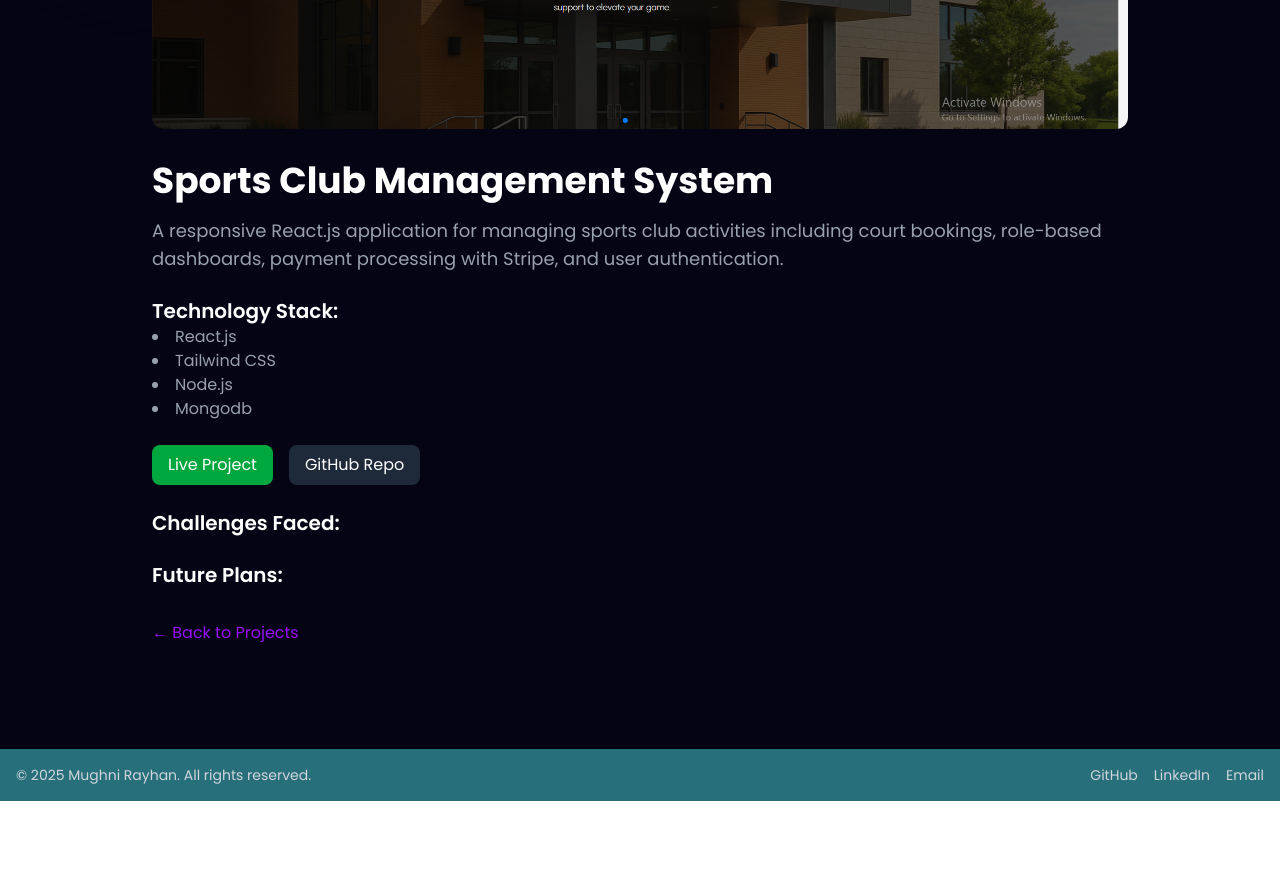
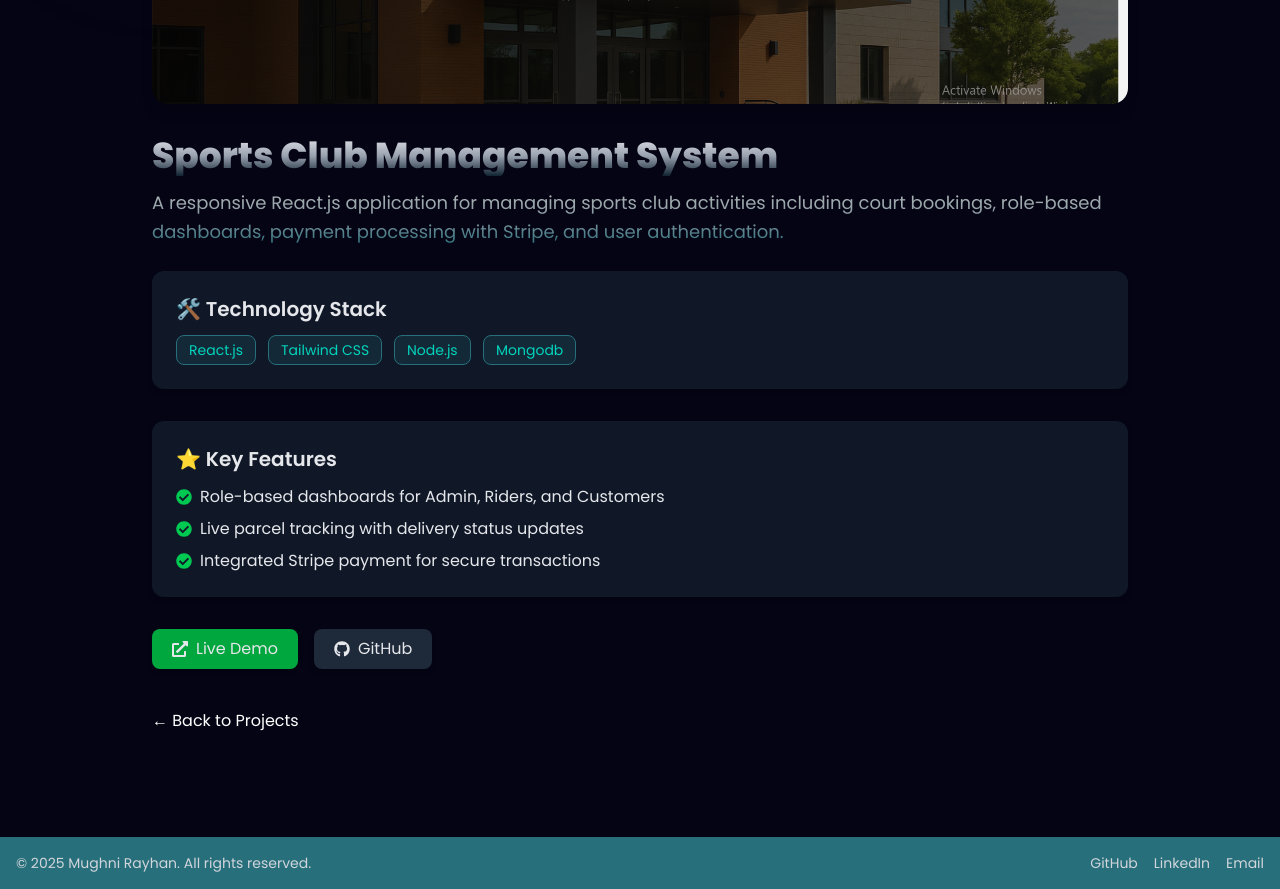
Before and after one commit to MughniRayhan/Portfolio, a React (Vite) app: page /projects/1 in a window 1280 px wide. Shown: the part 400-1289 px from the top of the page. Before the commit the page ends 1201 px from the top, so only its background shows below. Built offline with nearby package versions, Linux system fonts and the light colour scheme.

Commit message:
change project details page

```diff
--- a/src/Pages/Home/ProjectDetails.jsx
+++ b/src/Pages/Home/ProjectDetails.jsx
@@ -1,42 +1,149 @@
 import { useParams, Link, useLoaderData } from "react-router";
+import { FaCheckCircle, FaGithub, FaExternalLinkAlt } from "react-icons/fa";
 
 
 
 export default function ProjectDetails() {
-  const projectDetails = useLoaderData()
+  const projectDetails = useLoaderData();
   const { id } = useParams();
-  const project = projectDetails[id-1];
-  console.log("id: ", id, " project: ", project)
+  const project = projectDetails[id - 1];
+
 
   if (!project) {
-    return <h2 className="text-center mt-20 text-white">Project not found</h2>;
+    return (
+      <h2 className="text-center mt-20 text-red-500 text-xl">
+        Project not found
+      </h2>
+    );
   }
 
   return (
-    <section className="py-16 px-6 max-w-5xl mx-auto my-10">
-      <img src={project.image} alt={project.name} className="w-full rounded-xl mb-8" />
-      <h2 className="text-4xl font-bold mb-4 text-white">{project.name}</h2>
-      <p className="text-lg text-gray-400 mb-4">{project.description}</p>
-
-      <h3 className="text-xl font-semibold mt-6 text-white">Technology Stack:</h3>
-      <ul className="list-disc list-inside text-gray-400">
-        {project.stack.map((tech, index) => (
-          <li key={index}>{tech}</li>
-        ))}
-      </ul>
-
-      <div className="mt-6 flex gap-4">
-        <a href={project.liveLink} target="_blank" rel="noreferrer" className="bg-green-600 text-white px-4 py-2 rounded-lg hover:bg-green-700">Live Project</a>
-        <a href={project.githubLink} target="_blank" rel="noreferrer" className="bg-gray-800 text-white px-4 py-2 rounded-lg hover:bg-gray-900">GitHub Repo</a>
+    <section className="py-16 px-6 max-w-5xl mx-auto my-10 text-gray-200">
+      {/* Project Image */}
+      <div
+        className="overflow-hidden rounded-2xl shadow-lg mb-8"
+        data-aos="fade-up" data-aos-duration="2000"
+      >
+        <img
+          src={project.image}
+          alt={project.name}
+          className="w-full h-[400px] object-cover hover:scale-105 transition-transform duration-500"
+        />
       </div>
 
-      <h3 className="text-xl font-semibold mt-6 text-white">Challenges Faced:</h3>
-      <p className="text-gray-500">{project.challenges}</p>
+      {/* Project Title */}
+      <h2
+        className="sm:text-4xl text-3xl font-extrabold mb-3 sm:bg-gradient-to-t sm:from-primary/30 sm:via-gray-400 sm:to-gray-200 sm:bg-clip-text sm:text-transparent"
+        data-aos="fade-right" data-aos-duration="2000"
+      >
+        {project.name}
+      </h2>
+      <p
+        className="sm:text-lg accent-gradient leading-relaxed mb-6"
+        data-aos="fade-left" data-aos-duration="2000"
+      >
+        {project.description}
+      </p>
 
-      <h3 className="text-xl font-semibold mt-6 text-white">Future Plans:</h3>
-      <p className="text-gray-500">{project.futurePlans}</p>
+      {/* Tech Stack */}
+      <div
+        className="bg-gray-900 p-6 rounded-xl shadow-md mb-8"
+        data-aos="zoom-in" data-aos-duration="2000"
+      >
+        <h3 className="text-xl font-semibold text-gray-200 mb-3">
+          🛠️ Technology Stack
+        </h3>
+        <div className="flex flex-wrap gap-3">
+          {project.stack.map((tech, index) => (
+            <span
+              key={index}
+              className="bg-primary/20 border border-primary text-accent px-3 py-1 rounded-lg text-sm"
+              data-aos="flip-up"
+              data-aos-delay={index * 100}
+              data-aos-duration="2000"
+            >
+              {tech}
+            </span>
+          ))}
+        </div>
+      </div>
 
-      <Link to="/projects" className="inline-block mt-8 text-purple-600 hover:underline">← Back to Projects</Link>
+      {/* Features */}
+      {project.features && (
+        <div
+          className="bg-gray-900 p-6 rounded-xl shadow-md mb-8"
+          data-aos="fade-up" data-aos-duration="2000"
+        >
+          <h3 className="text-xl font-semibold text-gray-200 mb-3">
+            ⭐ Key Features
+          </h3>
+          <ul className="space-y-2">
+            {project.features.map((feature, idx) => (
+              <li key={idx} className="flex items-start gap-2" data-aos="fade-up" data-aos-delay={idx * 150} data-aos-duration="2000">
+                <FaCheckCircle className="text-green-500 mt-1" />
+                <span>{feature}</span>
+              </li>
+            ))}
+          </ul>
+        </div>
+      )}
+
+      {/* Challenges */}
+      {project.challenges && (
+        <div
+          className="bg-gray-900/40 p-6 rounded-xl shadow-md mb-8"
+          data-aos="fade-right" data-aos-duration="2000"
+        >
+          <h3 className="text-xl font-semibold text-yellow-400 mb-3">
+            ⚡ Challenges Faced
+          </h3>
+          <p className="text-gray-300">{project.challenges}</p>
+        </div>
+      )}
+
+      {/* Future Plans */}
+      {project.futurePlans && (
+        <div
+          className="bg-gray-900/40 p-6 rounded-xl shadow-md mb-8"
+          data-aos="fade-left"
+        >
+          <h3 className="text-xl font-semibold text-blue-400 mb-3">
+            🚀 Future Plans
+          </h3>
+          <p className="text-gray-300">{project.futurePlans}</p>
+        </div>
+      )}
+
+      {/* Links */}
+      <div className="flex gap-4 mt-6" data-aos="zoom-in-up" data-aos-duration="2000">
+        {project.liveLink && (
+          <a
+            href={project.liveLink}
+            target="_blank"
+            rel="noreferrer"
+            className="flex items-center gap-2 bg-green-600 hover:bg-green-700 px-5 py-2 rounded-lg shadow-md transition"
+          >
+            <FaExternalLinkAlt /> Live Demo
+          </a>
+        )}
+        {project.githubLink && (
+          <a
+            href={project.githubLink}
+            target="_blank"
+            rel="noreferrer"
+            className="flex items-center gap-2 bg-gray-800 hover:bg-gray-900 px-5 py-2 rounded-lg shadow-md transition"
+          >
+            <FaGithub /> GitHub
+          </a>
+        )}
+      </div>
+
+      {/* Back Button */}
+      <div className="mt-10" data-aos="fade-up" data-aos-duration="2000">
+        <Link to="/projects" className="inline-block text-white hover:underline">
+          ← Back to Projects
+        </Link>
+      </div>
     </section>
   );
 }
```
Also changed, not shown: public/images/foodExpiry.png.
